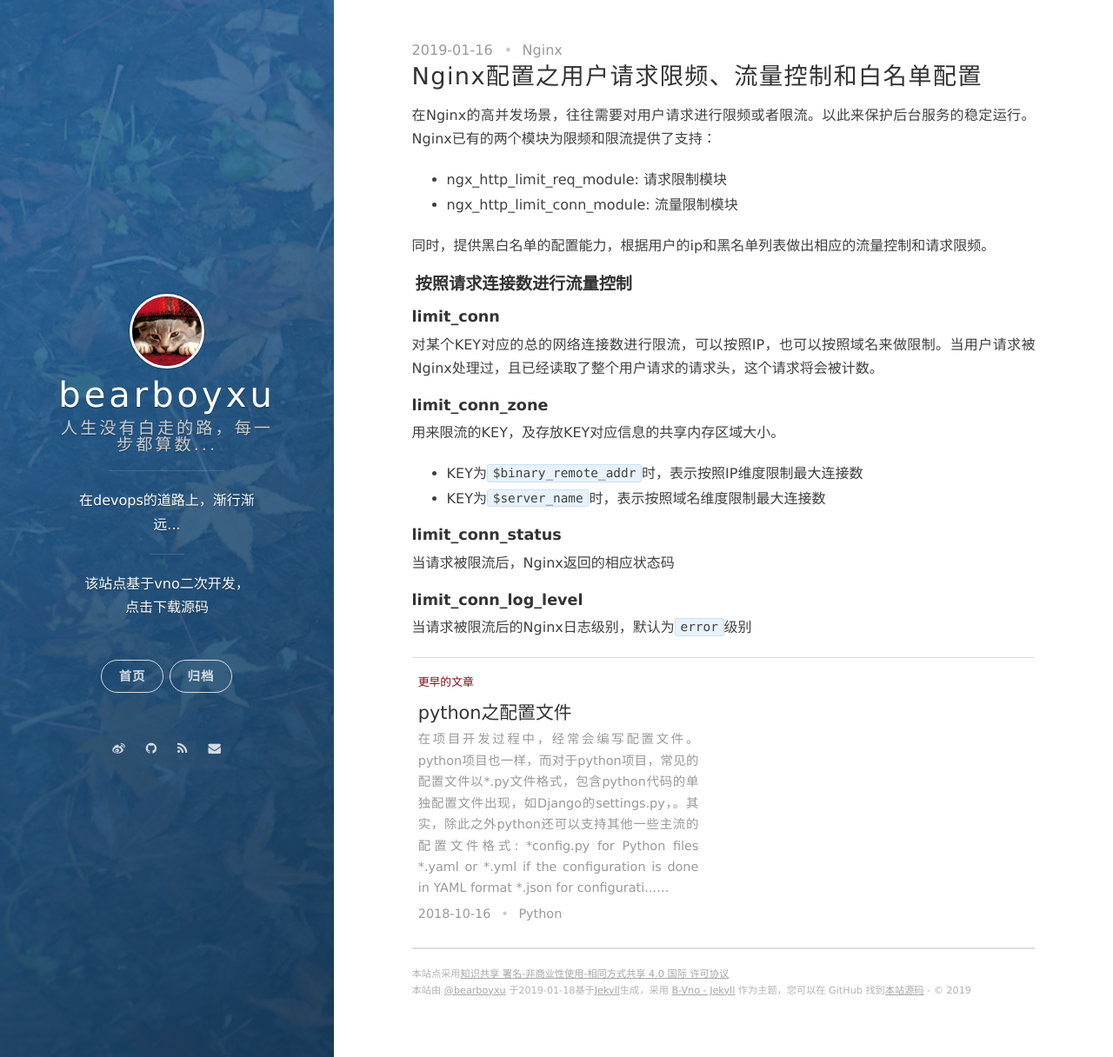
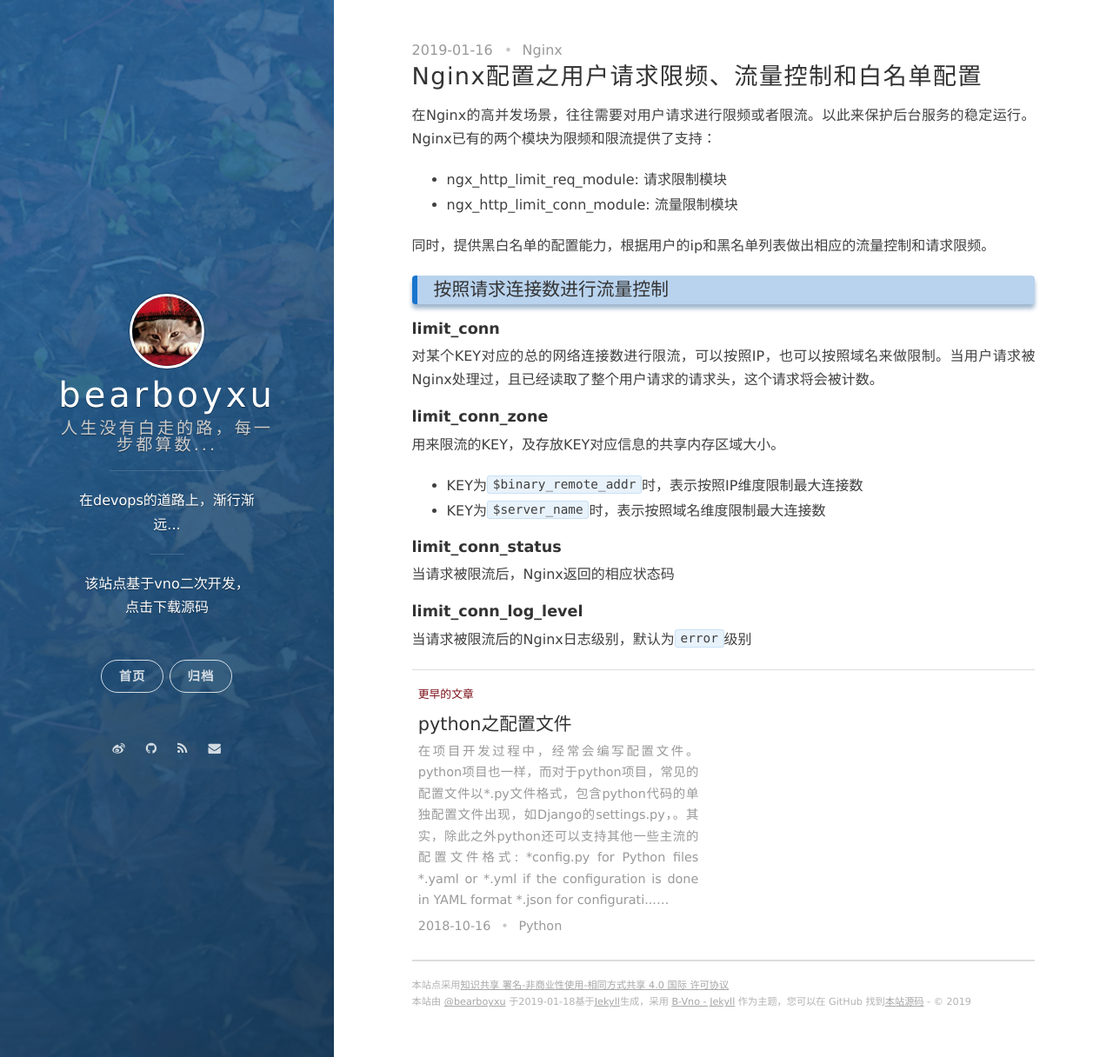
Before and after one commit to FantBoy/bearboy.github.io, a Jekyll site: the page built from _posts/2019-01-16-ngx_http_limit_module.md, in a window 1280 px wide and 1216 px high. Shown: the whole window at 87% size. Built offline with Jekyll 4.4.1, drawn with Linux system fonts in a browser that asks for light colours; nearby versions of some CDN libraries.

Commit message:
add article

```diff
--- a/_posts/2019-01-16-ngx_http_limit_module.md
+++ b/_posts/2019-01-16-ngx_http_limit_module.md
@@ -23,7 +23,7 @@ categories:
 
 
 
-### 按照请求连接数进行流量控制
+## 按照请求连接数进行流量控制
 
 #### limit_conn
 
```
